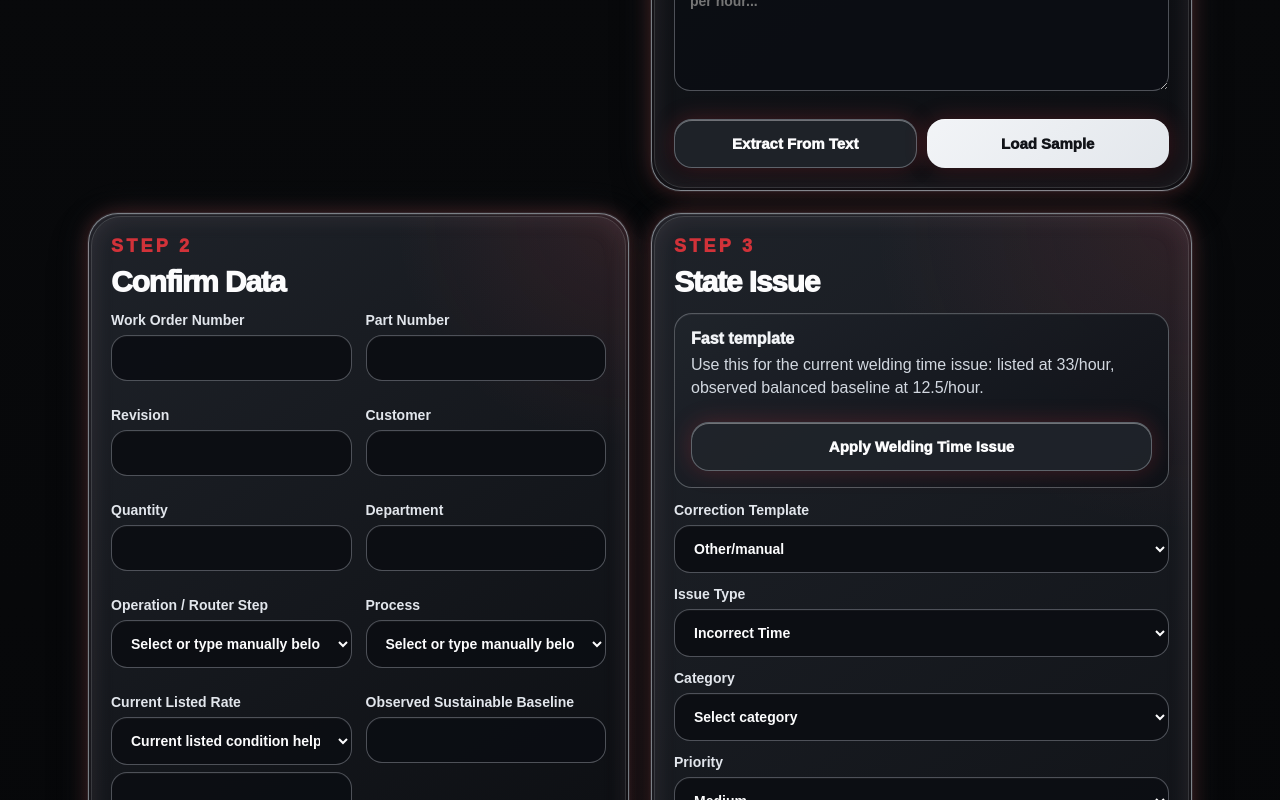
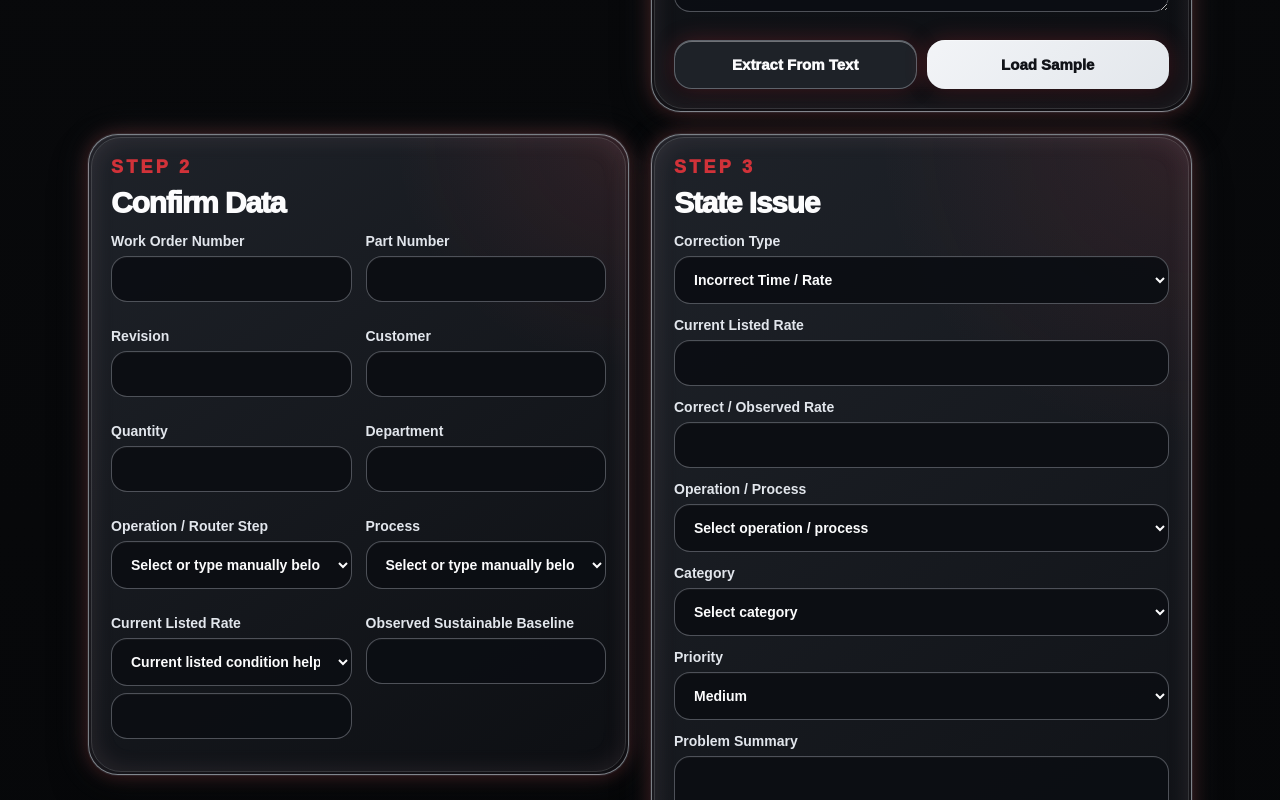
Before and after one commit to kool1160/Applied-intelligence-Ai-Woc, a Next.js app: page / in a window 1280 px wide. Shown: the part 2640-3440 px from the top of the page. Built offline with nearby package versions, Linux system fonts and the light colour scheme.

Commit message:
Simplify correction entry flow

```diff
--- a/app/page.tsx
+++ b/app/page.tsx
@@ -24,11 +24,12 @@ type WocData = {
   currentListedRate: string;
   observedBaseline: string;
   issueType: string;
+  correctionType: string;
   category: string;
   priority: string;
   problemSummary: string;
   requestedAction: string;
-  correctionTemplate: string;
+  optionalNote: string;
 };
 
 type SubmissionRecord = {
@@ -62,12 +63,13 @@ const blank: WocData = {
   process: '',
   currentListedRate: '',
   observedBaseline: '',
-  issueType: 'Incorrect Time',
+  issueType: 'Incorrect Time / Rate',
+  correctionType: 'Incorrect Time / Rate',
   category: '',
   priority: 'Medium',
   problemSummary: '',
   requestedAction: '',
-  correctionTemplate: 'Other/manual',
+  optionalNote: '',
 };
 
 const confirmationLabels = [
@@ -93,40 +95,23 @@ const navItems = [
   ['⚙', 'More', '#more'],
 ];
 
-const issueOptions = [
-  'Incorrect Time',
-  'Missing Information',
-  'Missing Operation',
-  'Missing Fixture Callout',
-  'Wrong Routing',
-  'Missing Setup Time',
-  'Missing Grind / Finish Time',
+const correctionTypeOptions = [
+  'Incorrect Time / Rate',
+  'Missing Grind / Finish Operation',
+  'Missing Weld Operation',
+  'Missing Fixture / Work Instruction',
+  'Wrong / Missing Router Step',
   'Other',
 ];
 
-
-const correctionTemplateOptions = [
-  'Welding time correction',
-  'Missing grinding operation',
-  'Missing welding operation',
-  'Missing fixture callout',
-  'Wrong operation/process',
-  'Missing setup time',
-  'Missing finish/polish time',
-  'Incorrect quantity/routing info',
-  'Other/manual',
-];
-
 const operationProcessOptions = [
-  'CT10 – Laser Cut',
-  'RW10 – Cobot Welder',
-  'WD10 – Welding',
-  'QC10 – Inspection',
-  'FM10 – Forming',
-  'Grinding',
-  'Polishing / Finish',
+  'Welding',
+  'Cobot Welding',
+  'Grinding / Finish',
+  'Laser / Forming',
+  'Inspection / Quality',
   'Fixture / Setup',
-  'Other/manual',
+  'Other',
 ];
 
 const currentConditionOptions = [
@@ -370,12 +355,13 @@ export default function Home() {
       process: 'WELDING',
       currentListedRate: '33 parts per hour',
       observedBaseline: '12.5 parts per hour',
-      issueType: 'Incorrect Time',
+      issueType: 'Incorrect Time / Rate',
+      correctionType: 'Incorrect Time / Rate',
       category: 'Welding',
       priority: 'High',
       problemSummary: 'The current listed welding rate of 33 parts per hour is not obtainable or sustainable under actual production conditions.',
-      requestedAction: 'Please review and update the welding runtime/rate from 33 parts per hour to a sustainable baseline of 12.5 parts per hour, or establish the correct Engineering-approved welding time.',
-      correctionTemplate: 'Welding time correction',
+      requestedAction: 'Please review and update the router time/rate from 33 parts per hour to 12.5 parts per hour, or establish the correct Engineering-approved time.',
+      optionalNote: '',
     });
     setShowDraft(false);
     setChecks(Array(5).fill(false));
@@ -508,51 +494,55 @@ export default function Home() {
   };
 
 
-  const applyTemplate = (templateName: string) => {
+  const applyCorrectionType = (typeName: string) => {
     setData((current) => {
       const currentRate = current.currentListedRate || '[CURRENT RATE]';
-      const baseline = current.observedBaseline || '[OBSERVED BASELINE]';
-      const operation = current.operation || '[OPERATION]';
+      const correctRate = current.observedBaseline || '[CORRECT RATE]';
+      const process = current.process || '[OPERATION/PROCESS]';
+      const optionalNoteSuffix = current.optionalNote.trim() ? ` Note: ${current.optionalNote.trim()}` : '';
 
       const templateMap: Record<string, Partial<WocData>> = {
-        'Welding time correction': {
-          issueType: 'Incorrect Time',
-          category: current.category || 'Welding',
-          priority: 'High',
-          problemSummary: `The current listed welding rate of ${currentRate} is not obtainable or sustainable under actual production conditions. A more balanced observed baseline is ${baseline}.`,
-          requestedAction: `Please review and update the welding runtime/rate from ${currentRate} to a sustainable baseline of ${baseline}, or establish the correct Engineering-approved welding time.`,
+        'Incorrect Time / Rate': {
+          correctionType: 'Incorrect Time / Rate',
+          issueType: 'Incorrect Time / Rate',
+          problemSummary: 'The current listed rate is not obtainable or sustainable under actual production conditions.',
+          requestedAction: `Please review and update the router time/rate from ${currentRate} to ${correctRate}, or establish the correct Engineering-approved time.`,
         },
-        'Missing grinding operation': {
-          issueType: 'Missing Operation',
-          problemSummary: 'The router is missing a required grinding operation for this work order/part.',
-          requestedAction: `Please add a grinding operation to the router with a reviewed production baseline of ${baseline}, or establish the correct Engineering-approved grinding time.`,
+        'Missing Grind / Finish Operation': {
+          correctionType: 'Missing Grind / Finish Operation',
+          issueType: 'Missing Grind / Finish Operation',
+          problemSummary: 'The router is missing a required grind/finish operation for this work order/part.',
+          requestedAction: `Please add a grind/finish operation to the router with a reviewed production baseline of ${correctRate}, or establish the correct Engineering-approved grind/finish time.${optionalNoteSuffix}`,
         },
-        'Missing welding operation': {
-          issueType: 'Missing Operation',
+        'Missing Weld Operation': {
+          correctionType: 'Missing Weld Operation',
+          issueType: 'Missing Weld Operation',
           problemSummary: 'The router is missing a required welding operation for this work order/part.',
-          requestedAction: 'Please review the router and add the missing welding operation with the correct Engineering-approved welding time.',
+          requestedAction: `Please add the missing welding operation and establish the correct Engineering-approved welding time.${optionalNoteSuffix}`,
         },
-        'Missing fixture callout': {
-          issueType: 'Missing Fixture Callout',
-          problemSummary: 'The router does not clearly identify the required fixture or holding method for this operation.',
-          requestedAction: 'Please add the required fixture/callout or holding instruction to the router so the job can be set up consistently.',
+        'Missing Fixture / Work Instruction': {
+          correctionType: 'Missing Fixture / Work Instruction',
+          issueType: 'Missing Fixture / Work Instruction',
+          problemSummary: 'The router does not clearly identify the required fixture, holding method, or work instruction for this operation.',
+          requestedAction: `Please add the required fixture, holding method, or work instruction to the router so the job can be set up consistently.${optionalNoteSuffix}`,
         },
-        'Wrong operation/process': {
-          issueType: 'Wrong Routing',
-          problemSummary: 'The current router operation/process appears incorrect for the required work content.',
-          requestedAction: `Please review the router and add the missing operation: ${operation}.`,
+        'Wrong / Missing Router Step': {
+          correctionType: 'Wrong / Missing Router Step',
+          issueType: 'Wrong / Missing Router Step',
+          problemSummary: 'The router step appears incorrect, missing, or unclear for the required work content.',
+          requestedAction: `Please review and correct the router step for ${process}.${optionalNoteSuffix}`,
         },
       };
 
       return {
         ...current,
-        correctionTemplate: templateName,
-        ...(templateMap[templateName] || {}),
+        correctionType: typeName,
+        ...(templateMap[typeName] || { issueType: typeName }),
       };
     });
     setShowDraft(false);
     setChecks(Array(5).fill(false));
-    setStatus(`${templateName} template applied. You can edit any field.`);
+    setStatus(`${typeName} selected. You can edit any field.`);
   };
 
   const today = new Date().toLocaleDateString();
@@ -561,10 +551,10 @@ export default function Home() {
     return `ENGINEERING WORK ORDER CORRECTION REPORT
 
 Title:
-${data.workOrder || '[WO REQUIRED]'} / ${data.partNumber || '[PART REQUIRED]'} – ${data.issueType} Correction Request
+${data.workOrder || '[WO REQUIRED]'} / ${data.partNumber || '[PART REQUIRED]'} – ${data.correctionType} Correction Request
 
 Correction Type:
-${data.issueType}
+${data.correctionType}
 
 Category:
 ${data.category || '[CATEGORY REQUIRED]'}
@@ -637,8 +627,8 @@ ${today}`;
 
   const emailSubject = useMemo(() => {
     const category = (data.category || 'CATEGORY TBD').toUpperCase();
-    return `[AI-WOC][${category}] WO ${data.workOrder || 'TBD'} | ${data.partNumber || 'PART TBD'} | ${data.issueType}`;
-  }, [data.category, data.issueType, data.partNumber, data.workOrder]);
+    return `[AI-WOC][${category}] WO ${data.workOrder || 'TBD'} | ${data.partNumber || 'PART TBD'} | ${data.correctionType}`;
+  }, [data.category, data.correctionType, data.partNumber, data.workOrder]);
 
   const emailBody = useMemo(() => {
     return `Engineering Team,
@@ -718,7 +708,7 @@ ${emailBody}`;
     hasIdentifier
     && data.category.trim()
     && data.priority.trim()
-    && data.issueType.trim()
+    && data.correctionType.trim()
     && data.problemSummary.trim()
     && data.requestedAction.trim(),
   );
@@ -746,7 +736,7 @@ ${emailBody}`;
 
   const sendEmail = async () => {
     if (!readyToDraft) {
-      setStatus('Required fields are missing. Add Part Number or Work Order Number, plus Category, Priority, Issue Type, Problem Summary, and Requested Engineering Action before sending.');
+      setStatus('Required fields are missing. Add Part Number or Work Order Number, plus Category, Priority, Correction Type, Problem Summary, and Requested Engineering Action before sending.');
       return;
     }
 
@@ -777,7 +767,7 @@ ${emailBody}`;
         workOrderNumber: data.workOrder || '',
         partNumber: data.partNumber || '',
         departmentProcess: `${data.department || '[N/A]'} / ${data.process || '[N/A]'}`,
-        issueType: data.issueType,
+        issueType: data.correctionType,
         category: data.category,
         priority: data.priority,
         requestedAction: data.requestedAction,
@@ -962,15 +952,9 @@ ${emailBody}`;
               </select>
             </label>
             <label>
-              Correction Template
-              <select value={data.correctionTemplate} onChange={(event) => applyTemplate(event.target.value)}>
-                {correctionTemplateOptions.map((item) => <option key={item}>{item}</option>)}
-              </select>
-            </label>
-            <label>
-              Issue Type
-              <select value={data.issueType} onChange={(event) => setField('issueType', event.target.value)}>
-                {issueOptions.map((item) => <option key={item}>{item}</option>)}
+              Correction Type
+              <select value={data.correctionType} onChange={(event) => applyCorrectionType(event.target.value)}>
+                {correctionTypeOptions.map((item) => <option key={item}>{item}</option>)}
               </select>
             </label>
             <label>
@@ -1040,23 +1024,32 @@ ${emailBody}`;
           <p>Step 3</p>
           <h2>State Issue</h2>
         </div>
-        <div className="template-card">
-          <strong>Fast template</strong>
-          <p>Use this for the current welding time issue: listed at 33/hour, observed balanced baseline at 12.5/hour.</p>
-          <button type="button" className="secondary" onClick={() => applyTemplate('Welding time correction')}>Apply Welding Time Issue</button>
-        </div>
         <label>
-          Correction Template
-          <select value={data.correctionTemplate} onChange={(event) => applyTemplate(event.target.value)}>
-            {correctionTemplateOptions.map((item) => <option key={item}>{item}</option>)}
+          Correction Type
+          <select value={data.correctionType} onChange={(event) => applyCorrectionType(event.target.value)}>
+            {correctionTypeOptions.map((item) => <option key={item}>{item}</option>)}
           </select>
         </label>
-        <label>
-          Issue Type
-          <select value={data.issueType} onChange={(event) => setField('issueType', event.target.value)}>
-            {issueOptions.map((item) => <option key={item}>{item}</option>)}
-          </select>
-        </label>
+        {data.correctionType === 'Incorrect Time / Rate' ? (
+          <>
+            <label>Current Listed Rate<input value={data.currentListedRate} onChange={(event) => setField('currentListedRate', event.target.value)} /></label>
+            <label>Correct / Observed Rate<input value={data.observedBaseline} onChange={(event) => setField('observedBaseline', event.target.value)} /></label>
+            <label>Operation / Process<select value={data.process} onChange={(event) => setField('process', event.target.value)}><option value="">Select operation / process</option>{operationProcessOptions.map((item) => <option key={item}>{item}</option>)}</select></label>
+          </>
+        ) : null}
+        {(data.correctionType === 'Missing Grind / Finish Operation' || data.correctionType === 'Missing Weld Operation') ? (
+          <>
+            <label>Correct / Observed Rate<input value={data.observedBaseline} onChange={(event) => setField('observedBaseline', event.target.value)} /></label>
+            <label>Optional note<textarea value={data.optionalNote} onChange={(event) => setField('optionalNote', event.target.value)} /></label>
+          </>
+        ) : null}
+        {data.correctionType === 'Missing Fixture / Work Instruction' ? <label>Optional note<textarea value={data.optionalNote} onChange={(event) => setField('optionalNote', event.target.value)} /></label> : null}
+        {data.correctionType === 'Wrong / Missing Router Step' ? (
+          <>
+            <label>Operation / Process<select value={data.process} onChange={(event) => setField('process', event.target.value)}><option value="">Select operation / process</option>{operationProcessOptions.map((item) => <option key={item}>{item}</option>)}</select></label>
+            <label>Optional note<textarea value={data.optionalNote} onChange={(event) => setField('optionalNote', event.target.value)} /></label>
+          </>
+        ) : null}
         <label>
           Category
           <select value={data.category} onChange={(event) => setField('category', event.target.value)}>
```
